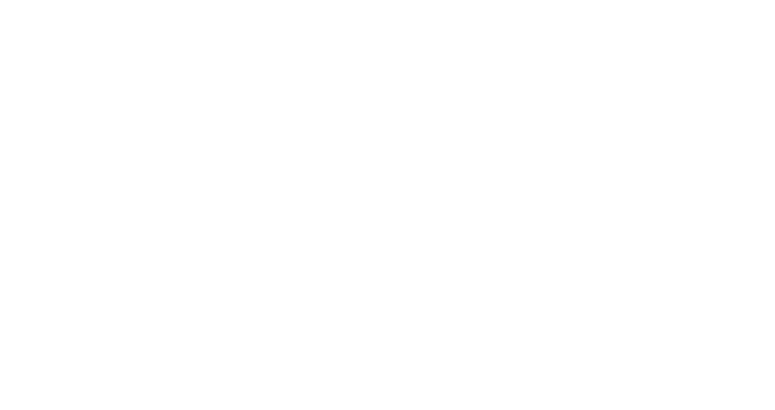
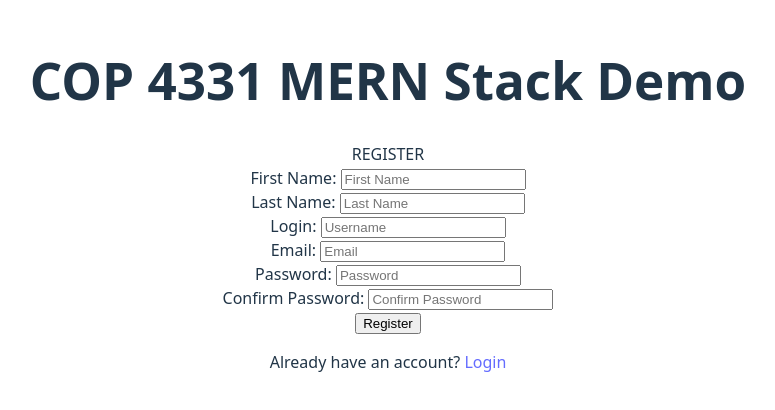
Before and after one commit to rockbison1230/group21Project, a React (Vite) app in the folder frontend/: page /register in a window 1280 px wide. Before the commit this address had no page. Shown: the part 196-606 px from the top of the page, without its empty margins (252-1027 px from the left). Built offline with nearby package versions, Linux system fonts and the light colour scheme.

Commit message:
register functionality

```diff
--- a/frontend/src/App.tsx
+++ b/frontend/src/App.tsx
@@ -2,12 +2,14 @@
 import { BrowserRouter, Routes, Route } from 'react-router-dom';
 import './App.css';
 import LoginPage from './pages/LoginPage';
+import RegisterPage from './pages/RegisterPage';
 import CardPage from './pages/CardPage';
 function App() {
   return (
     <BrowserRouter >
       <Routes>
         <Route path="/" element={<LoginPage />} />
+        <Route path="/register" element={<RegisterPage />} />
         <Route path="/cards" element={<CardPage />} />
       </Routes>
     </BrowserRouter>
--- /dev/null
+++ b/frontend/src/components/Register.tsx
@@ -0,0 +1,116 @@
+import React, { useState } from 'react'
+
+const app_name = '167.172.31.171';
+
+function buildPath(route: string): string {
+  if (import.meta.env.MODE != 'development') {
+    return 'http://' + app_name + ':5000/' + route;
+  }
+  else {
+    return 'http://localhost:5000/' + route;
+  }
+}
+
+function Register() {
+  const [message, setMessage] = useState('');
+  const [firstName, setFirstName] = React.useState('');
+  const [lastName, setLastName] = React.useState('');
+  const [loginName, setLoginName] = React.useState('');
+  const [email, setEmail] = React.useState('');
+  const [loginPassword, setPassword] = React.useState('');
+  const [confirmPassword, setConfirmPassword] = React.useState('');
+
+  async function doRegister(event: any): Promise<void> {
+    event.preventDefault();
+
+    // Check if passwords match
+    if (loginPassword !== confirmPassword) {
+      setMessage('Passwords do not match');
+      return;
+    }
+
+    var obj = {
+      firstName: firstName,
+      lastName: lastName,
+      login: loginName,
+      email: email,
+      password: loginPassword
+    };
+    var js = JSON.stringify(obj);
+
+    try {
+      const response = await fetch(buildPath('api/register'),
+        {
+          method: 'POST',
+          body: js,
+          headers: { 'Content-Type': 'application/json' }
+        }
+      );
+      var res = JSON.parse(await response.text());
+
+      if (res.error) {
+        setMessage(res.error);
+      }
+      else {
+        setMessage('Registration successful');
+        setTimeout(() => {
+          window.location.href = '/';
+        }, 1500);
+      }
+    }
+    catch (error: any) {
+      alert(error.toString());
+      return;
+    }
+  };
+
+  function handleSetFirstName(e: any): void {
+    setFirstName(e.target.value);
+  }
+
+  function handleSetLastName(e: any): void {
+    setLastName(e.target.value);
+  }
+
+  function handleSetLoginName(e: any): void {
+    setLoginName(e.target.value);
+  }
+
+  function handleSetEmail(e: any): void {
+    setEmail(e.target.value);
+  }
+
+  function handleSetPassword(e: any): void {
+    setPassword(e.target.value);
+  }
+
+  function handleSetConfirmPassword(e: any): void {
+    setConfirmPassword(e.target.value);
+  }
+
+  return (
+    <div id="registerDiv">
+      <span id="inner-title">REGISTER</span><br />
+      First Name: <input type="text" id="firstName" placeholder="First Name"
+        onChange={handleSetFirstName} /><br />
+      Last Name: <input type="text" id="lastName" placeholder="Last Name"
+        onChange={handleSetLastName} /><br />
+      Login: <input type="text" id="loginName" placeholder="Username"
+        onChange={handleSetLoginName} /><br />
+      Email: <input type="text" id="email" placeholder="Email"
+        onChange={handleSetEmail} /><br />
+      Password: <input type="password" id="loginPassword" placeholder="Password"
+        onChange={handleSetPassword} /><br />
+      Confirm Password: <input type="password" id="confirmPassword" placeholder="Confirm Password"
+        onChange={handleSetConfirmPassword} /><br />
+      <input type="submit" id="registerButton" className="buttons" value="Register"
+        onClick={doRegister} />
+      <span id="registerResult">{message}</span>
+      <p>
+        Already have an account? <a href="/">Login</a>
+      </p>
+    </div>
+  );
+}
+
+export default Register;
--- a/frontend/src/pages/LoginPage.tsx
+++ b/frontend/src/pages/LoginPage.tsx
@@ -7,6 +7,9 @@
         <div>
             <PageTitle />
             <Login />
+            <div style={{ textAlign: 'center', marginTop: '20px' }}>
+        <p>New user? <a href="/register">Register here</a></p>
+      </div>
         </div>
     );
 };
--- /dev/null
+++ b/frontend/src/pages/RegisterPage.tsx
@@ -0,0 +1,13 @@
+import PageTitle from '../components/PageTitle.tsx';
+import Register from '../components/Register.tsx';
+
+const RegisterPage = () => {
+  return(
+    <div>
+      <PageTitle />
+      <Register />
+    </div>
+  );
+};
+
+export default RegisterPage;
```
Also changed, not shown: package.json (+8 -1 lines), 1 other file (tests, documents, lock files or other folders).
